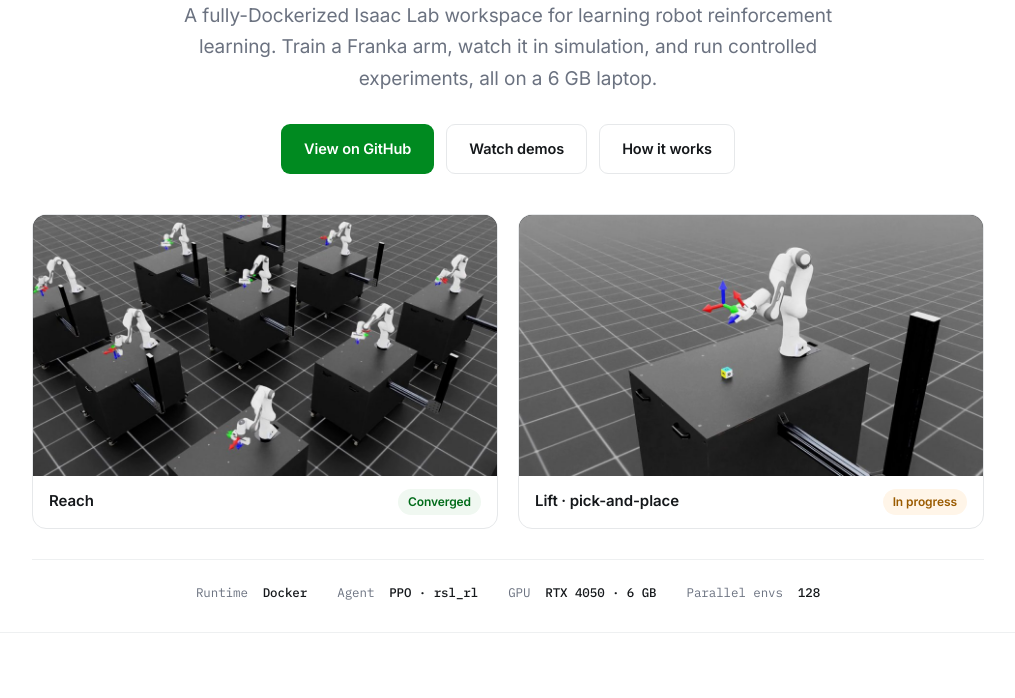
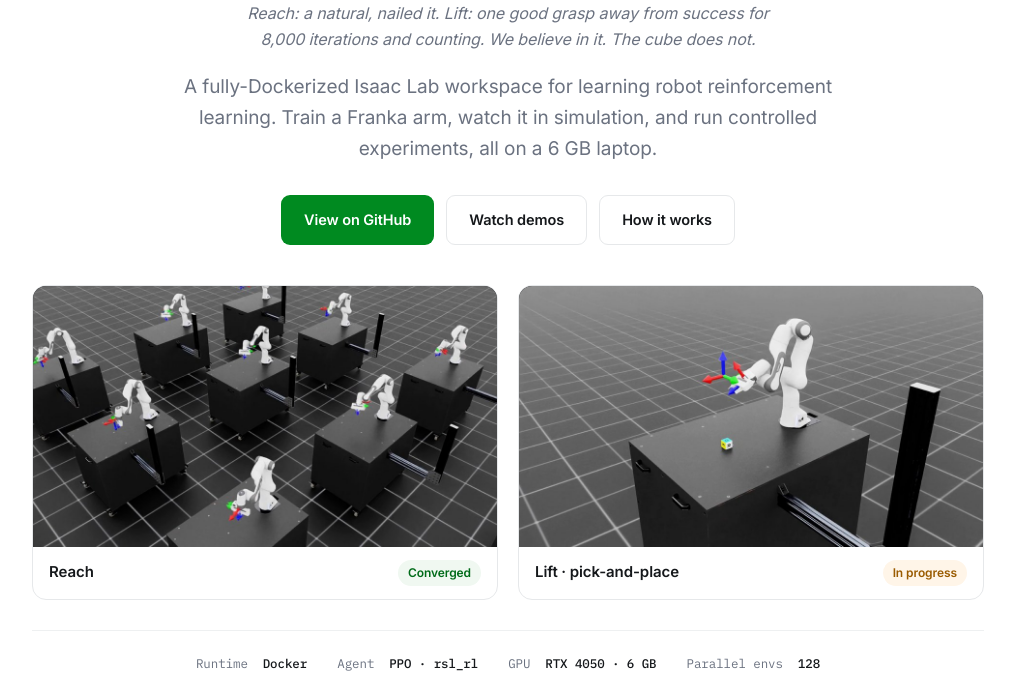
Before and after one commit to Adityawks28/isaaclab-workspace, a plain HTML site: page docs/index.html in a window 1280 px wide. Shown: the part 402-1100 px from the top of the page, without its empty margins (132-1147 px from the left). Drawn offline with Linux system fonts and the light colour scheme.

Commit message:
Add a playful tagline to the hero

```diff
--- a/docs/index.html
+++ b/docs/index.html
@@ -192,6 +192,7 @@
   </a></div>
   <span class="eyebrow"><span class="d"></span> Isaac Sim 4.5 · Isaac Lab v2.1 · PPO</span>
   <h1>Franka RL, from <span class="g">Reach</span> to <span class="g">Pick-and-Place</span></h1>
+  <p class="pun" style="font-size:16px;font-style:italic;color:var(--mut);margin:0 auto 18px;max-width:56ch">Reach: a natural, nailed it. Lift: one good grasp away from success for 8,000 iterations and counting. We believe in it. The cube does not.</p>
   <p class="sub">A fully-Dockerized Isaac Lab workspace for learning robot reinforcement learning. Train a Franka arm, watch it in simulation, and run controlled experiments, all on a 6&nbsp;GB laptop.</p>
   <div class="cta">
     <a class="btn primary" href="https://github.com/Adityawks28/isaaclab-workspace">View on GitHub</a>
```
